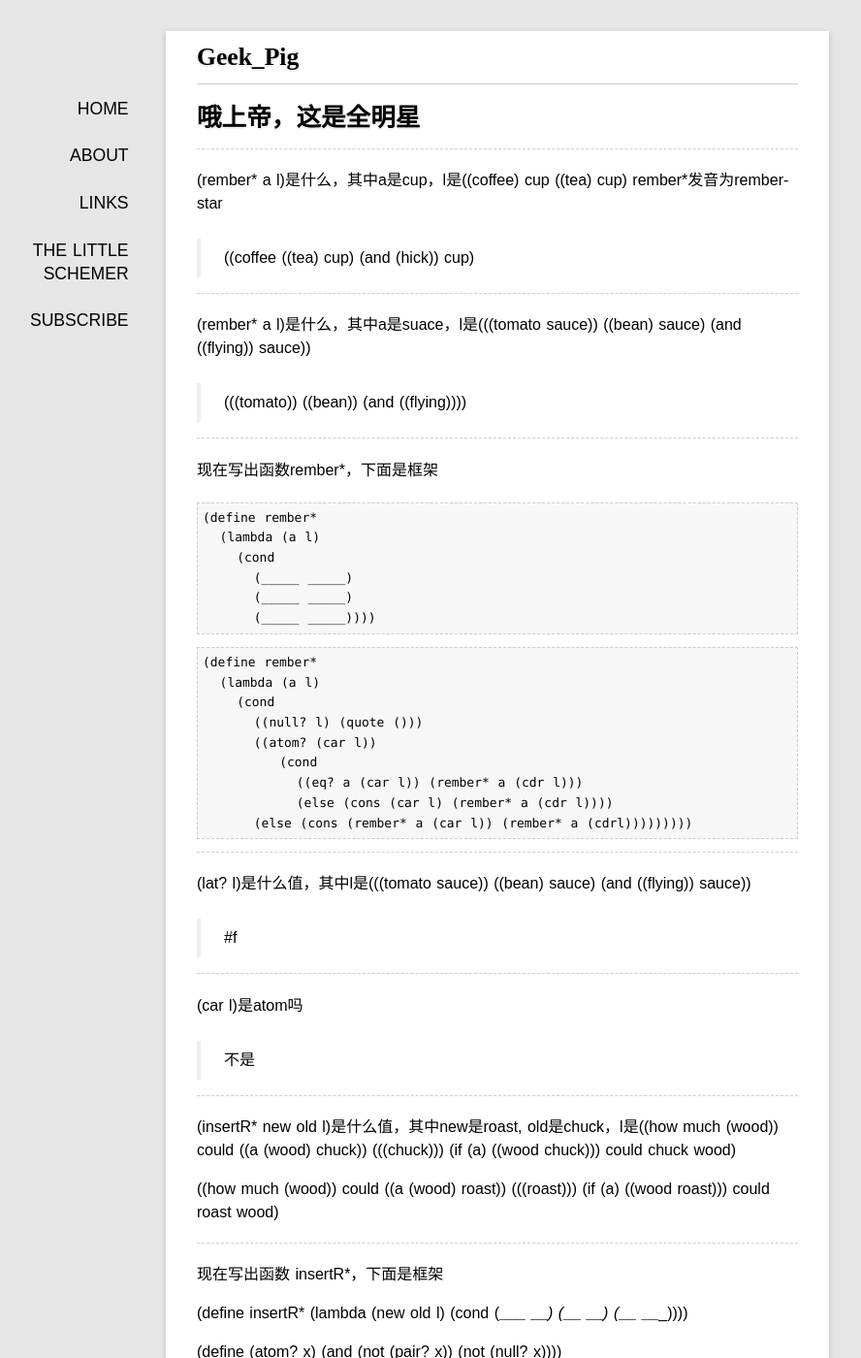
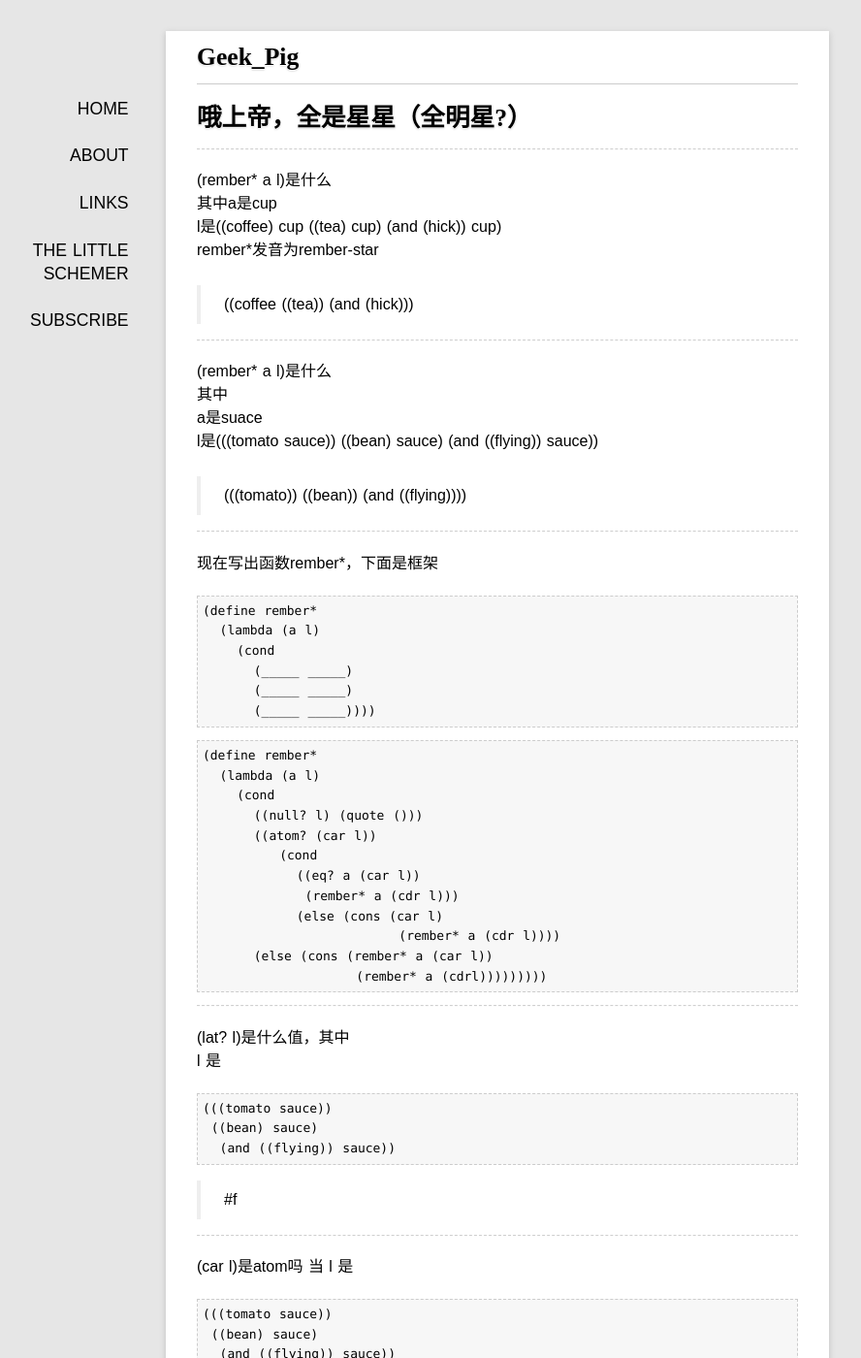
Before and after one commit to rhuichao/uternet.github.io, a Jekyll site: the page built from TLS/05.md, in a window 1280 px wide and 1400 px high. Shown: the whole window at 97% size, without its empty margins (127-1015 px from the left). Built offline with Jekyll 4.4.1, drawn with Linux system fonts in a browser that asks for light colours; some web fonts are replaced; Markdown is read by kramdown in place of the engine named in the settings; some of the changed text lies outside the part shown.

Commit message:
new document posted

````diff
--- a/TLS/05.md
+++ b/TLS/05.md
@@ -1,16 +1,22 @@
 ---
 layout: default
-title:  哦上帝，这是全明星
+title:  哦上帝，全是星星（全明星?）
 ---
 
 ---
-(rember* a l)是什么，其中a是cup，l是((coffee) cup ((tea) cup) rember*发音为rember-star
+(rember* a l)是什么
+其中a是cup
+l是((coffee) cup ((tea) cup) (and (hick)) cup)
+rember*发音为rember-star
 
->((coffee ((tea) cup) (and (hick)) cup)
+>((coffee ((tea)) (and (hick)))
 
 ------------------
 
-(rember* a l)是什么，其中a是suace，l是(((tomato sauce)) ((bean) sauce) (and ((flying)) sauce))
+(rember* a l)是什么
+其中
+a是suace
+l是(((tomato sauce)) ((bean) sauce) (and ((flying)) sauce))
 
 >(((tomato)) ((bean)) (and ((flying))))
 
@@ -34,26 +40,47 @@ title:  哦上帝，这是全明星
       ((null? l) (quote ()))
       ((atom? (car l))
          (cond
-           ((eq? a (car l)) (rember* a (cdr l)))
-           (else (cons (car l) (rember* a (cdr l))))
-      (else (cons (rember* a (car l)) (rember* a (cdrl)))))))))
+           ((eq? a (car l))
+            (rember* a (cdr l)))
+           (else (cons (car l)
+                       (rember* a (cdr l))))
+      (else (cons (rember* a (car l))
+                  (rember* a (cdrl)))))))))
 ```
 
 ------------------
 
-(lat? l)是什么值，其中l是(((tomato sauce)) ((bean) sauce) (and ((flying)) sauce))
+(lat? l)是什么值，其中
+l 是
+
+```
+(((tomato sauce))
+ ((bean) sauce)
+  (and ((flying)) sauce))
+```
 
 >\#f
 
 ------------------
 
 (car l)是atom吗
+当 l 是
+
+```
+(((tomato sauce))
+ ((bean) sauce)
+  (and ((flying)) sauce))
+```
 
 >不是
 
 ------------------
 
-(insertR* new old l)是什么值，其中new是roast, old是chuck，l是((how much (wood)) could ((a (wood) chuck)) (((chuck))) (if (a) ((wood chuck))) could chuck wood)
+(insertR* new old l)是什么值
+其中
+new是roast
+old是chuck
+l是((how much (wood)) could ((a (wood) chuck)) (((chuck))) (if (a) ((wood chuck))) could chuck wood)
 
 ((how much (wood)) could ((a (wood) roast)) (((roast))) (if (a) ((wood roast))) could roast wood)
 
````
